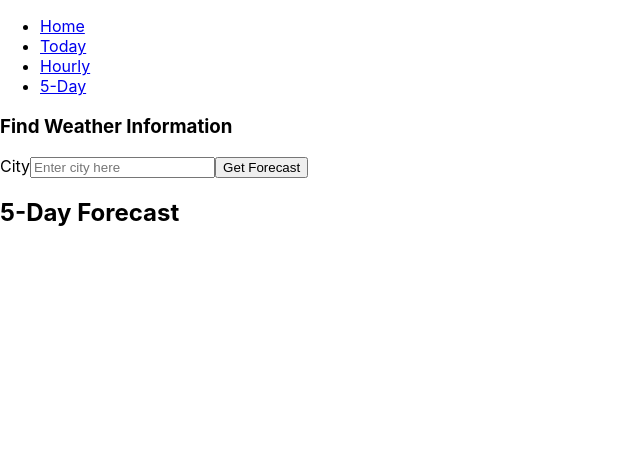
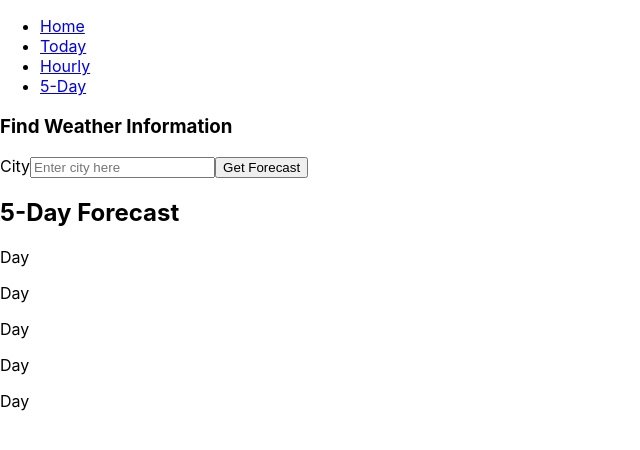
Before and after one commit to josephsenyonjo25/WeatherApp, a React (Create React App) app: page /fiveday in a window 1280 px wide. Shown: the top 450 px of the page, without its empty margins (0-640 px from the left). Built offline with nearby package versions, Linux system fonts and the light colour scheme; no server answers.

Commit message:
added OneDay components to FiveDay component

```diff
--- a/src/components/FiveDay.js
+++ b/src/components/FiveDay.js
@@ -1,11 +1,19 @@
 import React, {Component} from 'react';
+import OneDay from './OneDay';
+
 
 class FiveDay extends Component {
     render() {
       return (
         <div className="FiveDay">
             <h2>5-Day Forecast</h2>
-
+            <div id ="days">
+                <OneDay />
+                <OneDay />
+                <OneDay />
+                <OneDay />
+                <OneDay />
+            </div>
         </div>
       );
     }
```
